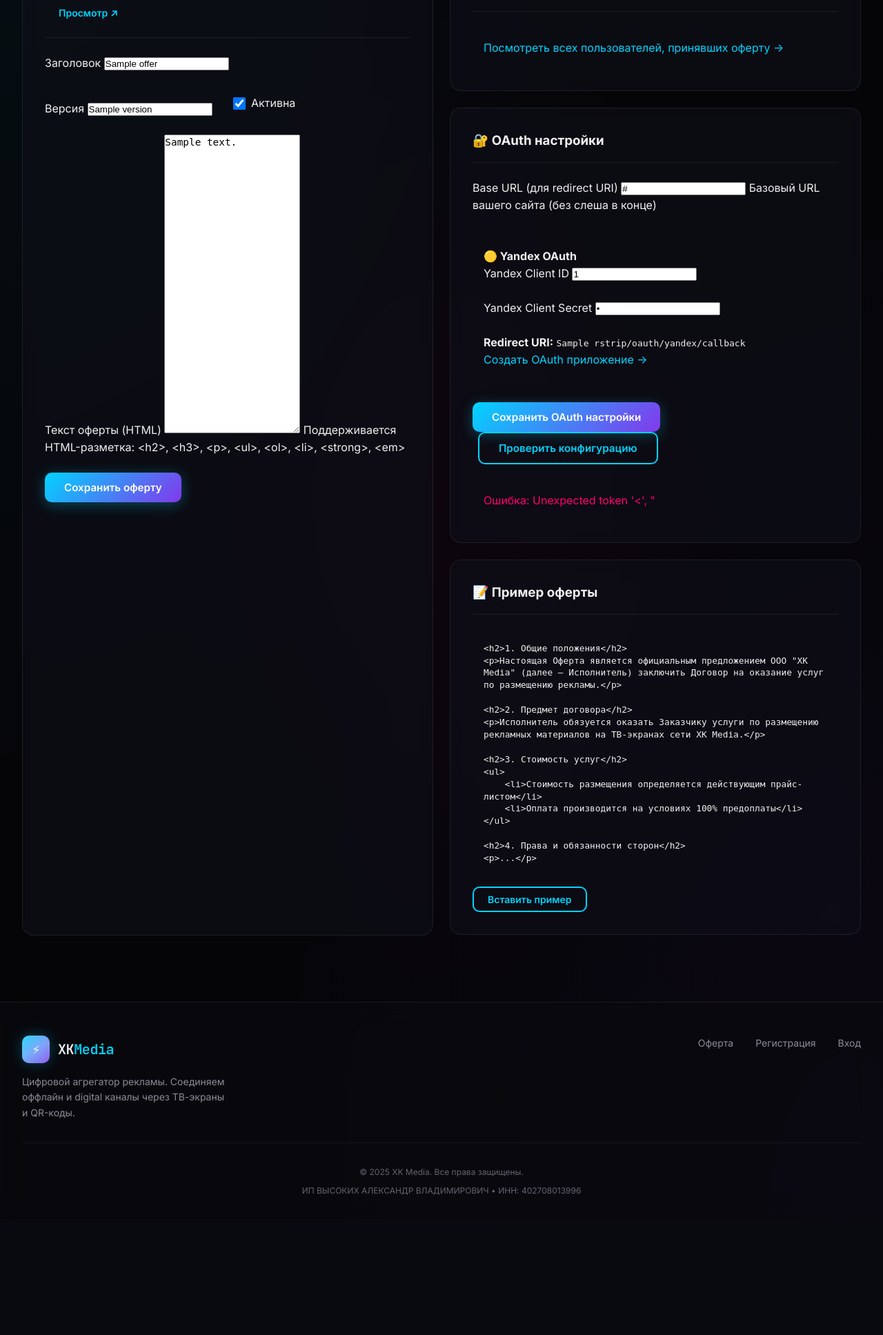
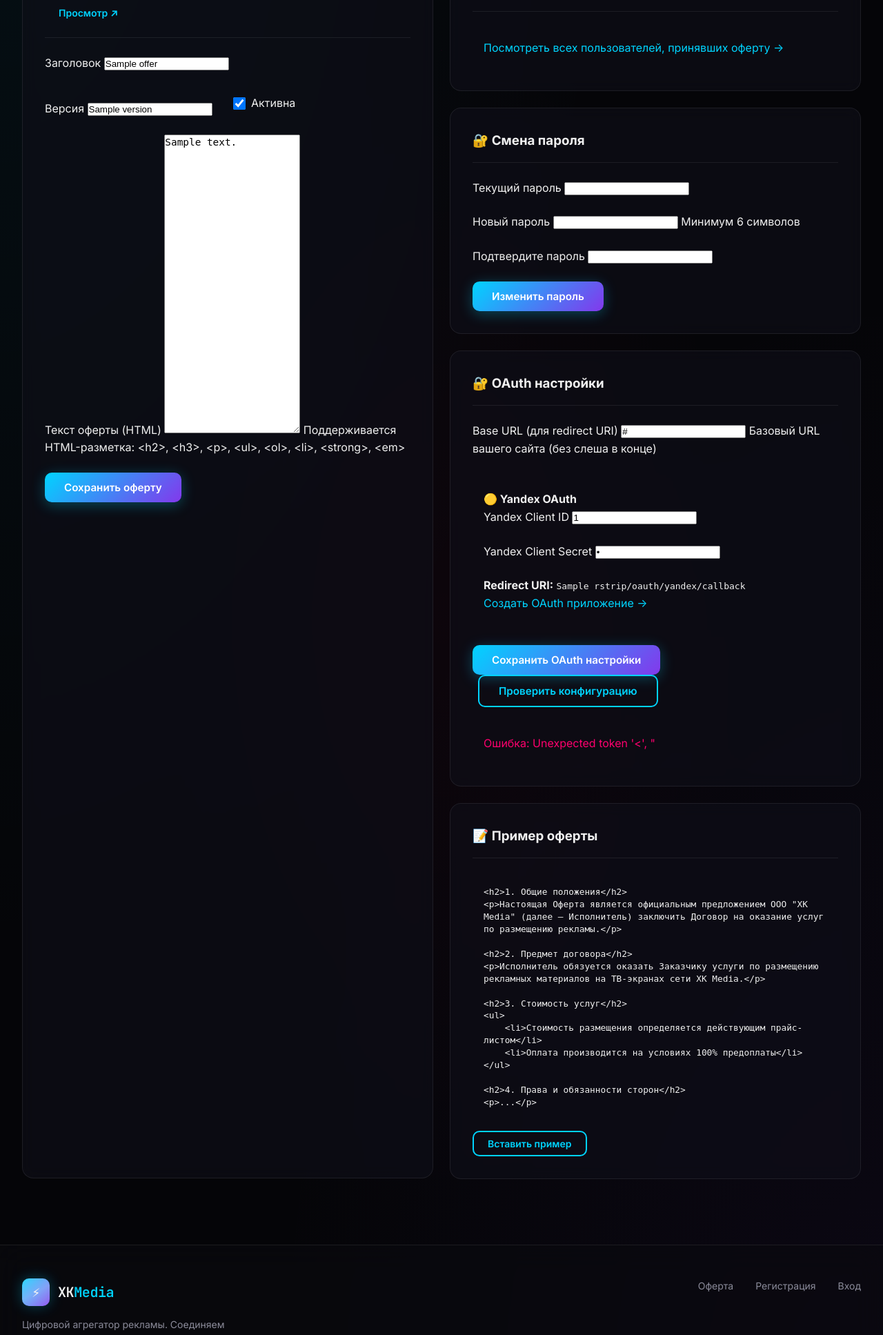
Before and after one commit to AlexVysokikh/xk-media, a FastAPI app: template app/templates/admin_settings.html in a window 1280 px wide. Shown: the part 327-2262 px from the top of the page at 69% size. Before the commit the page ends 2059 px from the top, so only its background shows below. Run offline with FastAPI, Linux system fonts and the light colour scheme; the template is opened without the code that fills it: most values are stand-ins (such as "Sample title", 1, 10 or a date in 2020); data that the repository does not hold is empty.

Commit message:
Add password change functionality for admin and improve error handling in all profiles

```diff
--- a/app/routers/pages.py
+++ b/app/routers/pages.py
@@ -1916,10 +1916,16 @@ async def admin_settings(request: Request, success: str = None, user: User = Dep
     error_message = None
     if success == "saved":
         success_message = "✓ Настройки сохранены"
+    elif success == "password":
+        success_message = "✓ Пароль изменён"
     elif success == "oauth_saved":
         success_message = "✓ OAuth настройки сохранены. Перезапустите приложение для применения изменений."
     elif success == "oauth_save_failed":
         error_message = "✗ Ошибка сохранения OAuth настроек"
+    elif success == "wrong_password":
+        error_message = "✗ Неверный текущий пароль"
+    elif success == "password_mismatch":
+        error_message = "✗ Пароли не совпадают"
 
     return templates.TemplateResponse("admin_settings.html", {
         "request": request, "user": user, "offer": offer, "privacy": privacy,
@@ -1994,6 +2000,31 @@ def update_env_file(env_vars: dict) -> bool:
         return False
 
 
+@router.post("/admin/settings/password", response_class=HTMLResponse)
+async def admin_settings_password(
+    request: Request,
+    user: User = Depends(require_role_for_page(Role.ADMIN)),
+    db: Session = Depends(get_db),
+):
+    """Change admin password."""
+    form = await request.form()
+
+    current = form.get("current_password", "")
+    new_pass = form.get("new_password", "")
+    confirm = form.get("confirm_password", "")
+
+    if not verify_password(current, user.hashed_password):
+        return RedirectResponse(url="/admin/settings?success=wrong_password", status_code=303)
+
+    if new_pass != confirm:
+        return RedirectResponse(url="/admin/settings?success=password_mismatch", status_code=303)
+
+    user.hashed_password = get_password_hash(new_pass)
+    db.commit()
+
+    return RedirectResponse(url="/admin/settings?success=password", status_code=303)
+
+
 @router.post("/admin/settings/oauth", response_class=HTMLResponse)
 async def admin_settings_oauth(request: Request, user: User = Depends(require_role_for_page(Role.ADMIN))):
     """Save OAuth settings to .env file."""
--- a/app/templates/admin_settings.html
+++ b/app/templates/admin_settings.html
@@ -81,6 +81,30 @@
                 <a href="/admin/users/offers" class="stats-link">
                     <span>Посмотреть всех пользователей, принявших оферту →</span>
                 </a>
+            </div>
+        </div>
+
+        <div class="card" style="margin-top: 1.5rem;">
+            <div class="card-header">
+                <h3>🔐 Смена пароля</h3>
+            </div>
+            <div class="card-content">
+                <form method="POST" action="/admin/settings/password">
+                    <div class="form-group">
+                        <label for="current_password">Текущий пароль</label>
+                        <input type="password" id="current_password" name="current_password" required>
+                    </div>
+                    <div class="form-group">
+                        <label for="new_password">Новый пароль</label>
+                        <input type="password" id="new_password" name="new_password" required minlength="6">
+                        <span class="form-hint">Минимум 6 символов</span>
+                    </div>
+                    <div class="form-group">
+                        <label for="confirm_password">Подтвердите пароль</label>
+                        <input type="password" id="confirm_password" name="confirm_password" required minlength="6">
+                    </div>
+                    <button type="submit" class="btn btn-primary">Изменить пароль</button>
+                </form>
             </div>
         </div>
 
--- a/app/templates/advertiser_profile.html
+++ b/app/templates/advertiser_profile.html
@@ -26,6 +26,12 @@
 
 {% if success %}
 <div class="alert alert-success">✅ {{ success }}</div>
+{% endif %}
+
+{% if request.query_params.get('error') == 'wrong_password' %}
+<div class="alert alert-error">❌ Неверный текущий пароль</div>
+{% elif request.query_params.get('error') == 'password_mismatch' %}
+<div class="alert alert-error">❌ Пароли не совпадают</div>
 {% endif %}
 
 <div class="grid grid-2">
```
